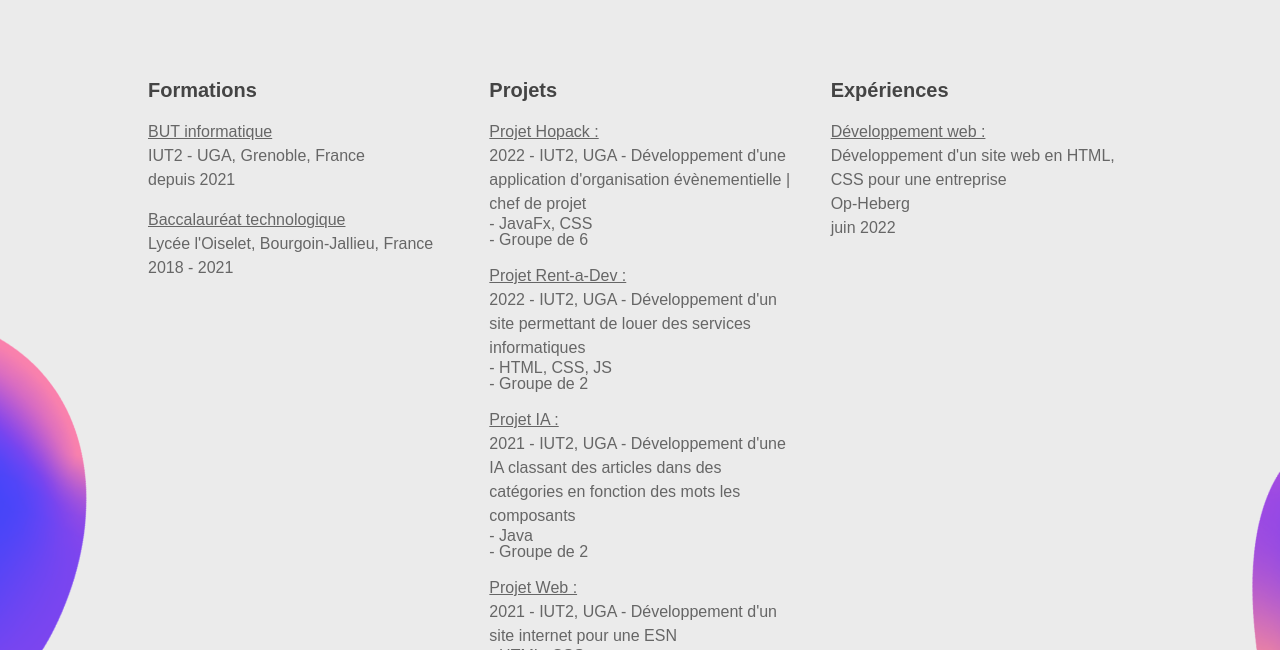
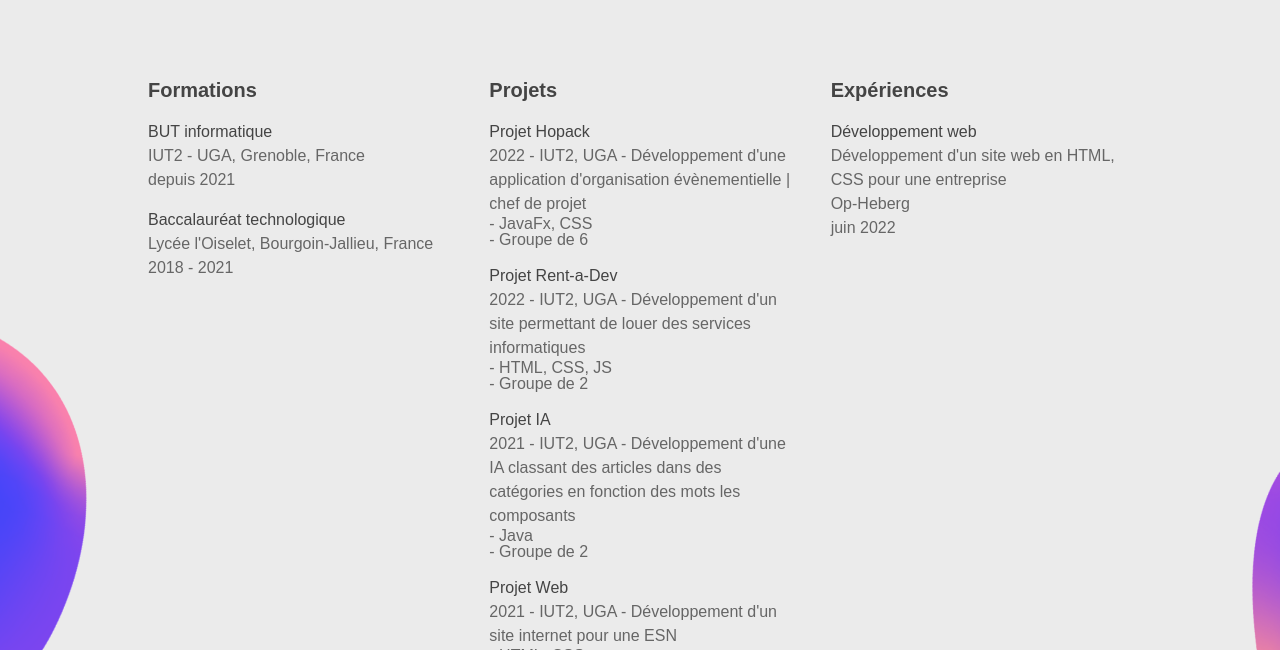
Before and after one commit to Erlow38/me, a plain HTML site: page index.html in a window 1280 px wide. Shown: the part 1240-1890 px from the top of the page. Drawn offline with nearby package versions, Linux system fonts and the light colour scheme; a script that the page names is missing.

Commit message:
Update index.html

```diff
--- a/index.html
+++ b/index.html
@@ -90,38 +90,38 @@
     <div class="features">
       <div class="features-box">
         <h3>Formations</h3>
-        <p><u>BUT informatique</u></p>
+        <p><b>BUT informatique</b></p>
         <p>IUT2 - UGA, Grenoble, France</p>
         <p>depuis 2021</p>
         <br>
-        <p><u>Baccalauréat technologique</u></p>
+        <p><b>Baccalauréat technologique</b></p>
         <p>Lycée l'Oiselet, Bourgoin-Jallieu, France</p>
         <p>2018 - 2021</p>
       </div>
       <div class="features-box">
         <h3>Projets</h3>
-        <p><u>Projet Hopack :</u></p>
+        <p><b>Projet Hopack</b></p>
         <P>2022 - IUT2, UGA - Développement d'une application d'organisation évènementielle | chef de projet</P>
         <ul class="features-box-list">
           <li>- JavaFx, CSS</li>
           <li>- Groupe de 6</li>
         </ul>
         <br>
-        <p><u>Projet Rent-a-Dev : </u></p>
+        <p><b>Projet Rent-a-Dev</b></p>
         <P>2022 - IUT2, UGA - Développement d'un site permettant de louer des services informatiques</P>
         <ul class="features-box-list">
           <li>- HTML, CSS, JS</li>
           <li>- Groupe de 2</li>
         </ul>
         <br>
-        <p><u>Projet IA :</u></p>
+        <p><b>Projet IA</b></p>
         <P>2021 - IUT2, UGA - Développement d'une IA classant des articles dans des catégories en fonction des mots les composants</P>
         <ul class="features-box-list">
           <li>- Java</li>
           <li>- Groupe de 2</li>
         </ul>
         <br>
-        <p><u>Projet Web :</u></p>
+        <p><b>Projet Web</b></p>
         <P>2021 - IUT2, UGA - Développement d'un site internet pour une ESN</P>
         <ul class="features-box-list">
           <li>- HTML, CSS</li>
@@ -130,7 +130,7 @@
       </div>
       <div class="features-box">
         <h3>Expériences</h3>
-        <p><u>Développement web :</u></p>
+        <p><b>Développement web</b></p>
         <p>Développement d'un site web en HTML, CSS pour une entreprise</p>
         <p>Op-Heberg</p>
         <p>juin 2022</p>
```
